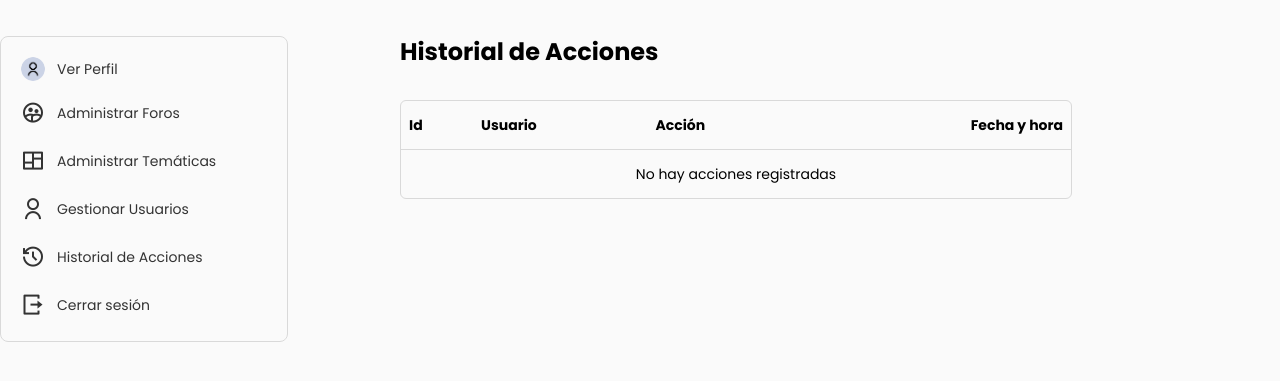
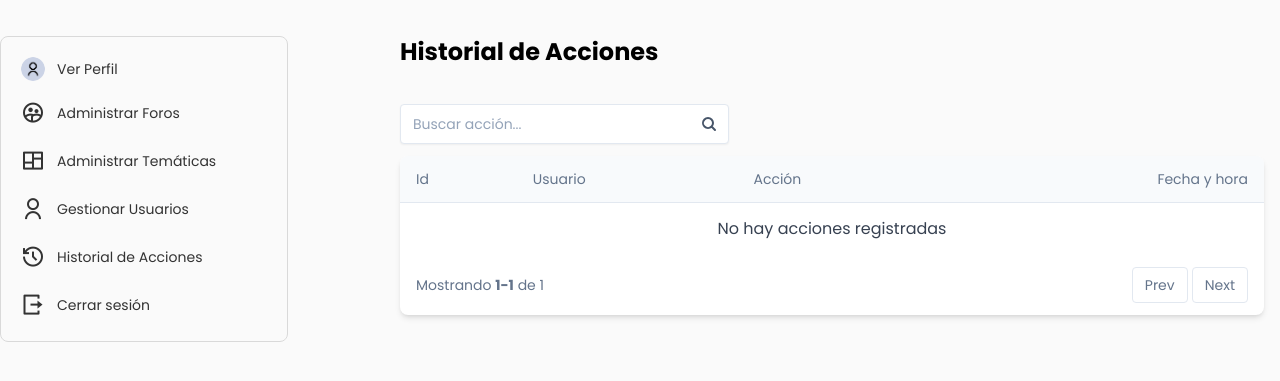
Before and after one commit to johan2160/Foros, a Django app: page /historial_acciones/ in a window 1280 px wide. Shown: the part 64-445 px from the top of the page. Run offline with Django 5.2, Linux system fonts and the light colour scheme; data that the repository does not hold is empty; parts of the project's set-up code (start-up, migrations or seed data) failed here and were passed over; some libraries are stand-ins or nearby versions.

Commit message:
feat: agregar búsqueda y paginación al historial de acciones
- Se añadió un campo de búsqueda para filtrar acciones en el historial.
- Se implementaron botones de paginación "Prev" y "Next" para navegar por las acciones.
- Mejoras en el diseño de la tabla de historial de acciones.

```diff
--- a/foros/templates/historial_acciones.html
+++ b/foros/templates/historial_acciones.html
@@ -9,23 +9,59 @@ ForoVox | Historial de Acciones
 <div class="flex justify-center">
   <div class="flex flex-col items-center xl:items-start max-w-7xl w-full px-4 xl:pl-[25rem]">
     <h2 class="font-bold text-2xl mb-8">Historial de Acciones</h2>
-    <div class="max-w-2xl w-full border rounded-md border-[#D9D9D9]">
-      <table class="w-full table-auto text-sm">
+
+    <div class="w-full flex justify-between items-center mb-3 mt-1">
+      <div>
+        <div class="w-full max-w-sm min-w-[200px] relative">
+          <div class="relative">
+            <input id="searchInput"
+              class="bg-white w-full pr-11 h-10 pl-3 py-2 bg-transparent placeholder:text-slate-400 text-slate-700 text-sm border border-slate-200 rounded transition duration-200 ease focus:outline-none focus:border-slate-400 hover:border-slate-400 shadow-sm focus:shadow-md"
+              placeholder="Buscar acción..." />
+            <button class="absolute h-8 w-8 right-1 top-1 my-auto px-2 flex items-center bg-white rounded " type="button">
+              <svg xmlns="http://www.w3.org/2000/svg" fill="none" viewBox="0 0 24 24" stroke-width="3" stroke="currentColor"
+                class="w-8 h-8 text-slate-600">
+                <path stroke-linecap="round" stroke-linejoin="round"
+                  d="m21 21-5.197-5.197m0 0A7.5 7.5 0 1 0 5.196 5.196a7.5 7.5 0 0 0 10.607 10.607Z" />
+              </svg>
+            </button>
+          </div>
+        </div>
+      </div>
+    </div>
+
+    <div class="relative flex flex-col w-full h-full overflow-scroll text-gray-700 bg-white shadow-md rounded-lg bg-clip-border">
+      <table id="historialTable" class="w-full text-left table-auto min-w-max">
         <thead>
-          <tr class="border-b border-[#D9D9D9] hover:bg-[#F1F3F8] transition-colors">
-            <th class="text-left p-2 py-3.5">Id</th>
-            <th class="text-left p-2 py-3.5">Usuario</th>
-            <th class="text-left p-2 py-3.5">Acción</th>
-            <th class="text-right p-2 py-3.5">Fecha y hora</th>
+          <tr>
+            <th class="p-4 border-b border-slate-200 bg-slate-50">
+              <p class="text-sm font-normal leading-none text-slate-500">Id</p>
+            </th>
+            <th class="p-4 border-b border-slate-200 bg-slate-50">
+              <p class="text-sm font-normal leading-none text-slate-500">Usuario</p>
+            </th>
+            <th class="p-4 border-b border-slate-200 bg-slate-50">
+              <p class="text-sm font-normal leading-none text-slate-500">Acción</p>
+            </th>
+            <th class="p-4 border-b border-slate-200 bg-slate-50">
+              <p class="text-sm font-normal leading-none text-slate-500 text-end">Fecha y hora</p>
+            </th>
           </tr>
         </thead>
-        <tbody>
+        <tbody id="historialTableBody">
           {% for accion in historial reversed %}
-          <tr class="border-b border-[#D9D9D9] hover:bg-[#F1F3F8] transition-colors">
-            <td class="text-left p-2 py-3.5">{{ accion.id }}</td>
-            <td class="text-left p-2 py-3.5">{{ accion.usuario.nombres }}</td>
-            <td class="text-left p-2 py-3.5">{{ accion.accion }}</td>
-            <td class="text-right p-2 py-3.5">{{ accion.fecha|date:"M. d, Y, g:i a" }}</td>
+          <tr class="hover:bg-slate-50 border-b border-slate-200">
+            <td class="p-4 py-5">
+              <p class="block font-semibold text-sm text-slate-800">{{ accion.id }}</p>
+            </td>
+            <td class="p-4 py-5">
+              <p class="text-sm text-slate-500">{{ accion.usuario.nombres }}</p>
+            </td>
+            <td class="p-4 py-5">
+              <p class="text-sm text-slate-500">{{ accion.accion }}</p>
+            </td>
+            <td class="p-4 py-5 text-right">
+              <p class="text-sm text-slate-500">{{ accion.fecha|date:"M. d, Y, g:i a" }}</p>
+            </td>
           </tr>
           {% empty %}
           <tr>
@@ -34,7 +70,96 @@ ForoVox | Historial de Acciones
           {% endfor %}
         </tbody>
       </table>
+
+      <div class="flex justify-between items-center px-4 py-3">
+        <div class="text-sm text-slate-500" id="tableInfo">
+          Mostrando <b>1-5</b> de {{ historial|length }}
+        </div>
+        <div class="flex space-x-1">
+          <button id="prevBtn" class="px-3 py-1 min-w-9 min-h-9 text-sm font-normal text-slate-500 bg-white border border-slate-200 rounded hover:bg-slate-50 hover:border-slate-400 transition duration-200 ease">
+            Prev
+          </button>
+          <button id="nextBtn" class="px-3 py-1 min-w-9 min-h-9 text-sm font-normal text-slate-500 bg-white border border-slate-200 rounded hover:bg-slate-50 hover:border-slate-400 transition duration-200 ease">
+            Next
+          </button>
+        </div>
+      </div>
     </div>
   </div>
 </div>
+
+<script>
+  document.addEventListener('DOMContentLoaded', function () {
+    const searchInput = document.getElementById('searchInput');
+    const historialTableBody = document.getElementById('historialTableBody');
+    const prevBtn = document.getElementById('prevBtn');
+    const nextBtn = document.getElementById('nextBtn');
+    const tableInfo = document.getElementById('tableInfo');
+
+    let currentPage = 1;
+    const rowsPerPage = 5;
+
+    function filterTable() {
+      const filter = searchInput.value.toLowerCase();
+      const rows = historialTableBody.getElementsByTagName('tr');
+      for (let i = 0; i < rows.length; i++) {
+        const cells = rows[i].getElementsByTagName('td');
+        let match = false;
+        for (let j = 0; j < cells.length; j++) {
+          if (cells[j].innerText.toLowerCase().includes(filter)) {
+            match = true;
+            break;
+          }
+        }
+        rows[i].setAttribute('data-visible', match ? 'true' : 'false');
+      }
+    }
+
+    function updateTable() {
+      const rows = historialTableBody.getElementsByTagName('tr');
+      let totalRows = 0;
+      for (let i = 0; i < rows.length; i++) {
+        if (rows[i].getAttribute('data-visible') === 'true') {
+          totalRows++;
+        }
+      }
+      const start = (currentPage - 1) * rowsPerPage;
+      const end = start + rowsPerPage;
+      let visibleRows = 0;
+      for (let i = 0; i < rows.length; i++) {
+        if (rows[i].getAttribute('data-visible') === 'true') {
+          rows[i].style.display = (visibleRows >= start && visibleRows < end) ? '' : 'none';
+          visibleRows++;
+        } else {
+          rows[i].style.display = 'none';
+        }
+      }
+      tableInfo.innerHTML = `Mostrando <b>${Math.min(start + 1, totalRows)}-${Math.min(end, totalRows)}</b> de ${totalRows}`;
+      prevBtn.disabled = currentPage === 1;
+      nextBtn.disabled = end >= totalRows;
+    }
+
+    searchInput.addEventListener('input', () => {
+      currentPage = 1;
+      filterTable();
+      updateTable();
+    });
+
+    prevBtn.addEventListener('click', () => {
+      if (currentPage > 1) {
+        currentPage--;
+        updateTable();
+      }
+    });
+
+    nextBtn.addEventListener('click', () => {
+      currentPage++;
+      updateTable();
+    });
+
+    filterTable();
+    updateTable();
+  });
+</script>
+
 {% endblock %}
```
